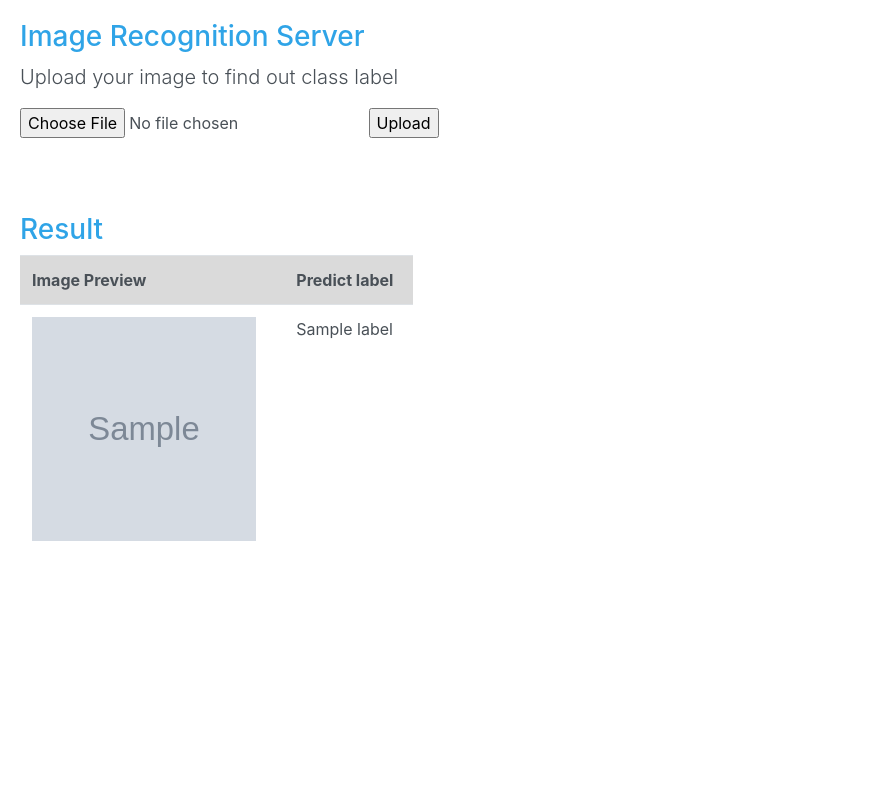
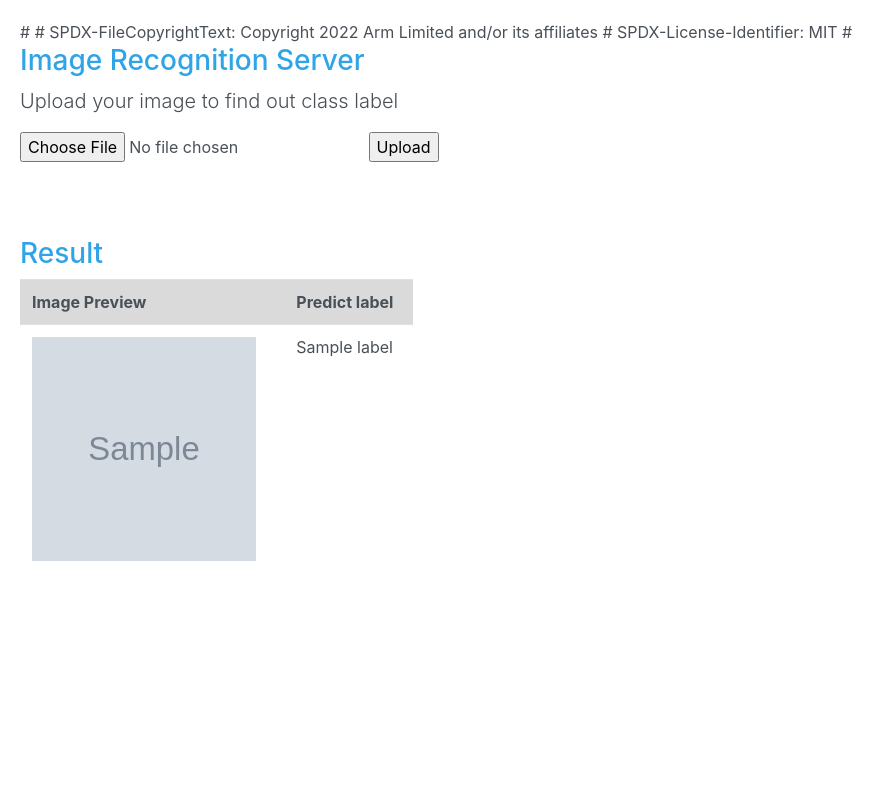
Before and after one commit to Elm8116/mlops-example-for-virtual-rpi, a Flask app: template templates/home.html in a window 1280 px wide. Shown: the whole page, without its empty margins (0-895 px from the left). Run offline with Flask 2, Linux system fonts and the light colour scheme; the template is opened without the code that fills it: most values are stand-ins (such as "Sample title", 1, 10 or a date in 2020); grey boxes marked "Sample" are stand-in pictures; some libraries are stand-ins or nearby versions.

Commit message:
Adding License

```diff
--- a/templates/home.html
+++ b/templates/home.html
@@ -1,4 +1,9 @@
- <!doctype html>
+#
+# SPDX-FileCopyrightText: Copyright 2022 Arm Limited and/or its affiliates <open-source-office@arm.com>
+# SPDX-License-Identifier: MIT
+#
+
+<!doctype html>
 <html lang="en">
  <head>
   <meta charset="UTF-8">
```
